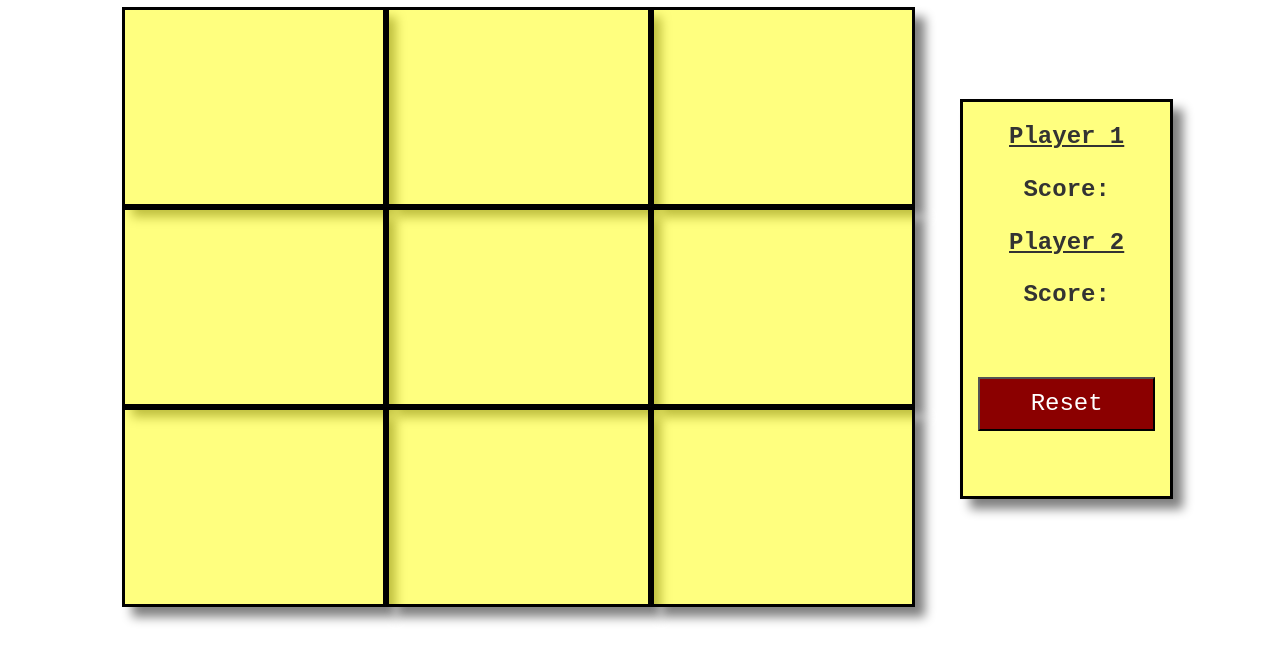
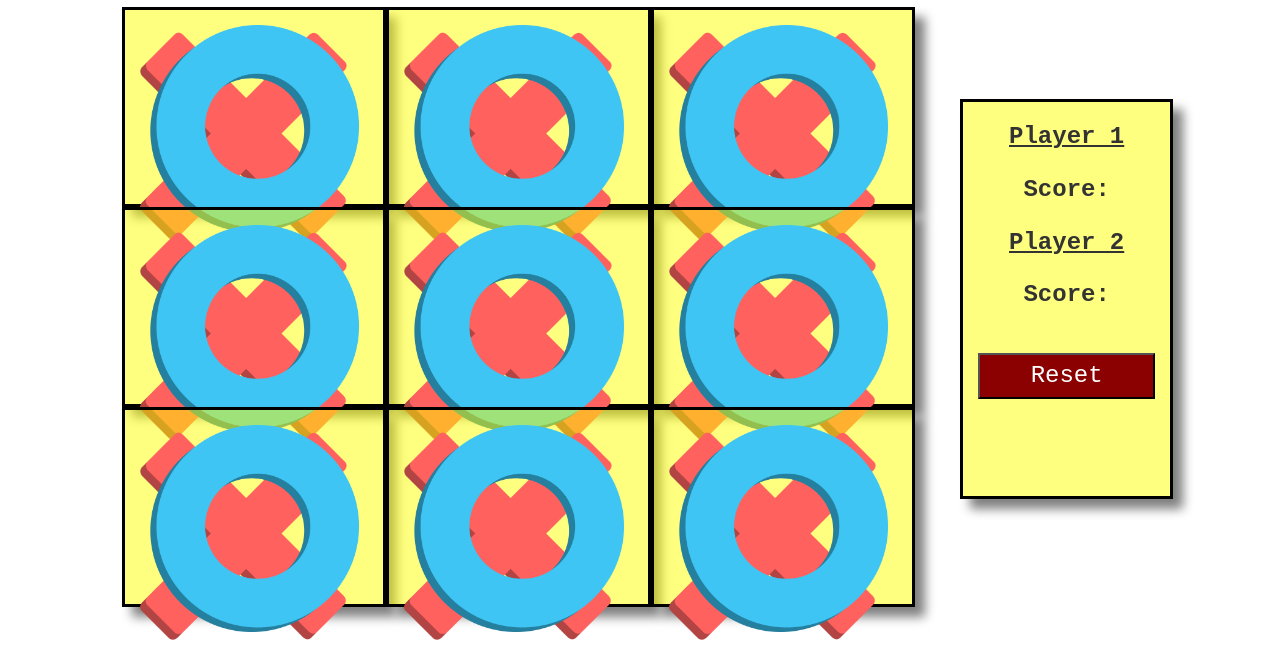
Before and after one commit to whangsajang/c8_tictactoe, a plain HTML site: page index.html in a window 1280 px wide. Shown: the part 141-800 px from the top of the page. Drawn offline with nearby package versions, Linux system fonts and the light colour scheme.

Commit message:
genes_branch

```diff
--- a/index.html
+++ b/index.html
@@ -17,19 +17,46 @@
             <p class="title">TIC-TAC-TOE</p>
         </div>
         <div class="row col-md-12">
-            <div class="cells col-md-4 col-s-4 col-xs-4"></div>
-            <div class="cells col-md-4 col-s-4 col-xs-4 "></div>
-            <div class="cells col-md-4 col-s-4 col-xs-4"></div>
+            <div class="cells column_0 row_0 col-md-4 col-s-4 col-xs-4">
+                <img class="img-responsive" src="images/x.png">
+                <img class="img-responsive" src="images/o.png">
+            </div>
+            <div class="cells column_1 row_ 0 col-md-4 col-s-4 col-xs-4 ">
+                <img class="img-responsive" src="images/x.png">
+                <img class="img-responsive" src="images/o.png">
+            </div>
+            <div class="cells column_2 row_0 col-md-4 col-s-4 col-xs-4">
+                <img class="img-responsive" src="images/x.png">
+                <img class="img-responsive" src="images/o.png">
+            </div>
         </div>
         <div class="row col-md-12">
-            <div class="cells col-md-4 col-s-4 col-xs-4"></div>
-            <div class="cells col-md-4 col-s-4 col-xs-4"></div>
-            <div class="cells col-md-4 col-s-4 col-xs-4"></div>
+            <div class="cells column_0 row_1 col-md-4 col-s-4 col-xs-4">
+                <img class="img-responsive" src="images/x.png">
+                <img class="img-responsive" src="images/o.png">
+            </div>
+            <div class="cells column_1 row_1 col-md-4 col-s-4 col-xs-4">
+                <img class="img-responsive" src="images/x.png">
+                <img class="img-responsive" src="images/o.png">
+            </div>
+            <div class="cells column_2 row_1 col-md-4 col-s-4 col-xs-4">
+                <img class="img-responsive" src="images/x.png">
+                <img class="img-responsive" src="images/o.png">
+            </div>
         </div>
         <div class="row col-md-12">
-            <div class="cells col-md-4 col-s-4 col-xs-4"></div>
-            <div class="cells col-md-4 col-s-4 col-xs-4"></div>
-            <div class="cells col-md-4 col-s-4 col-xs-4"></div>
+            <div class="cells column_0 row_2 col-md-4 col-s-4 col-xs-4">
+                <img class="img-responsive" src="images/x.png">
+                <img class="img-responsive" src="images/o.png">
+            </div>
+            <div class="cells column_1 row_2 col-md-4 col-s-4 col-xs-4">
+                <img class="img-responsive" src="images/x.png">
+                <img class="img-responsive" src="images/o.png">
+            </div>
+            <div class="cells column_2 row_2 col-md-4 col-s-4 col-xs-4">
+                <img class="img-responsive" src="images/x.png">
+                <img class="img-responsive" src="images/o.png">
+            </div>
         </div>
     </div>
     <aside class="stat-container col-md-2 col-s-2 col-xs-2">
--- a/style.css
+++ b/style.css
@@ -36,9 +36,14 @@
     padding: 1.5vh;
 }
 .reset {
-    margin-top: 8vh;
+    margin-top: 5vh;
     background-color: darkred;
     color: white;
-    padding: 1vh;
+    padding: 0.5vh;
     font-size: 3vh;
 }
+.img-responsive {
+    position: absolute;
+    width: 85%;
+    margin: 1.8vh 1.5vh 1vh 0;
+}
```
Also changed, not shown: images/o.png (added), images/x.png (added).
